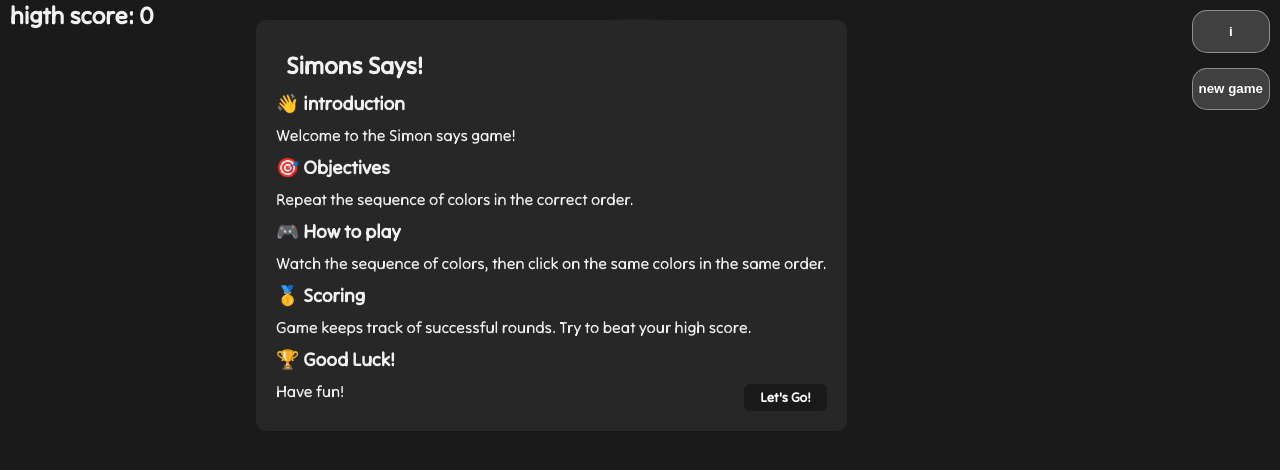
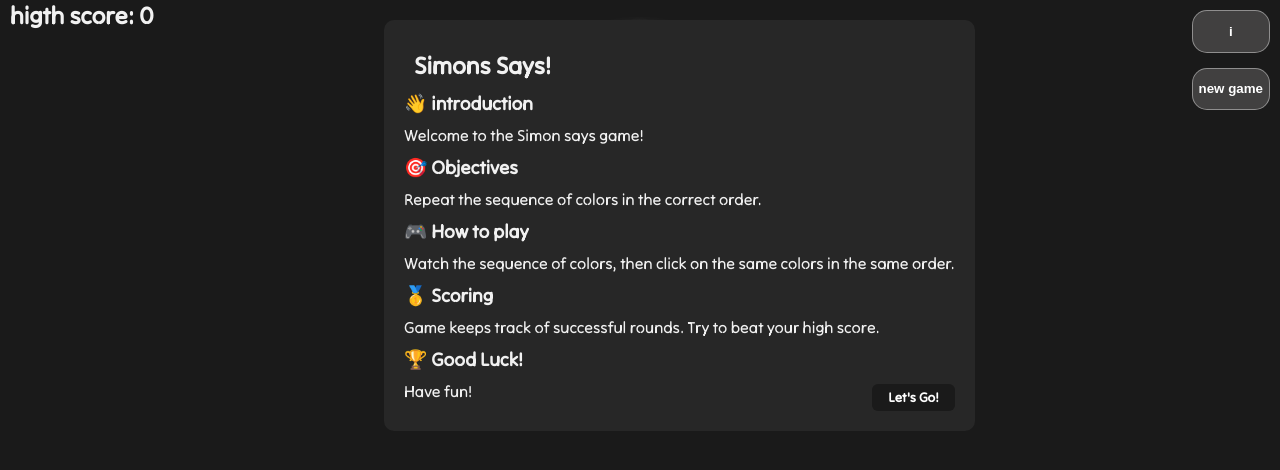
Before and after one commit to YuvalDavidov/simon-says, a React (Create React App) app: page / in a window 1280 px wide. Shown: the top 470 px of the page. Built offline with nearby package versions, Linux system fonts and the light colour scheme.

Commit message:
last scss fixes

```diff
--- a/src/assets/stayles/base/_base.scss
+++ b/src/assets/stayles/base/_base.scss
@@ -24,3 +24,7 @@ h6 {
 p {
     margin: 0;
 }
+
+button {
+    cursor: pointer;
+}
--- a/src/assets/stayles/cmps/_lost-modal.scss
+++ b/src/assets/stayles/cmps/_lost-modal.scss
@@ -2,7 +2,7 @@
     position: fixed;
     background-color: red;
     background: $bg-modal-color;
-    left: 35vw;
+    left: calc(50vw - 10%);
     top: 20px;
     padding: 20px;
     border-radius: 10px;
@@ -19,7 +19,6 @@
 
         & button {
             padding: 5px 10px;
-
             border: none;
             border-radius: 20px;
             background-color: $bg-btns-color;
--- a/src/assets/stayles/cmps/_modal.scss
+++ b/src/assets/stayles/cmps/_modal.scss
@@ -1,7 +1,7 @@
 .modal {
     position: absolute;
     background: $bg-modal-color;
-    left: calc(40vw - 20%);
+    left: calc(50vw - 20%);
     top: 20px;
     padding: 20px;
     border-radius: 10px;
--- a/src/ts/cmps/BoardGame.tsx
+++ b/src/ts/cmps/BoardGame.tsx
@@ -31,6 +31,7 @@ export default function BoardGame({ gameState, onLose, setGameState }: IProps) {
     const colorTimeoutId = useRef<any>(null)
 
     useEffect(() => {
+        if (gameState.isLost) return
         if (gameState.isOn && gameState.score === 0) {
             newGame()
         }
@@ -42,7 +43,6 @@ export default function BoardGame({ gameState, onLose, setGameState }: IProps) {
 
     useEffect(() => {
 
-        console.log(userOrder.at(-1), isUserTrun);
         if (!isUserTrun || !userOrder.at(-1)) return
 
         if (simonOrder[userOrder.length - 1] !== userOrder.at(-1)) {
--- a/src/ts/pages/SimonSays.tsx
+++ b/src/ts/pages/SimonSays.tsx
@@ -16,8 +16,6 @@ export default function SimonSays() {
     const [higthScore, setHigthScore] = useState<number>(0)
     const [isIntroModalOpen, setIsIntroModalOpen] = useState<boolean>(true)
     const [gameState, setGameState] = useState<IState['gameState']>({ isOn: false, isLost: false, score: 0 })
-
-    useEffect(() => { console.log(gameState); }, [gameState])
 
     function startGame() {
         setGameState({ isOn: true, isLost: false, score: 0 })
```
